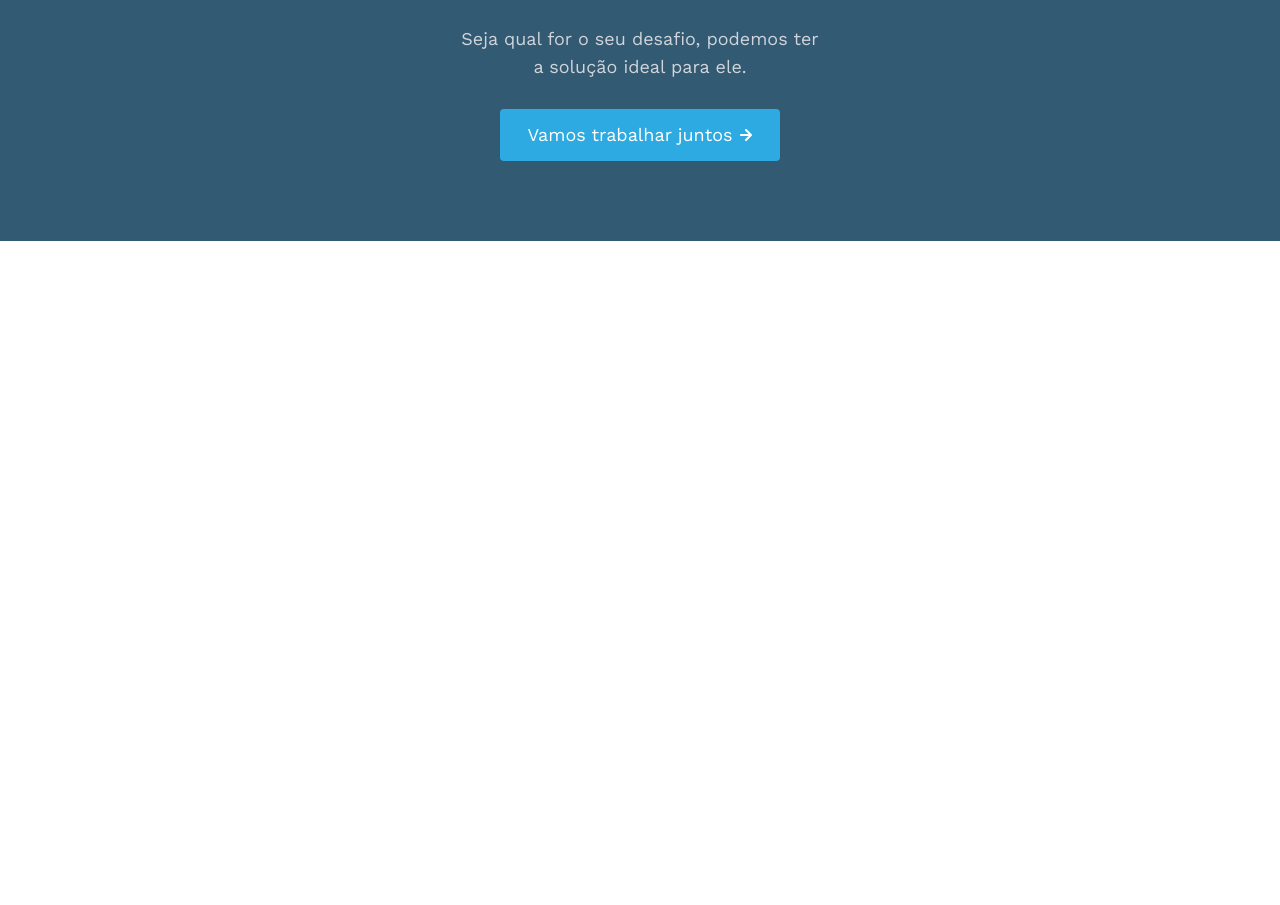
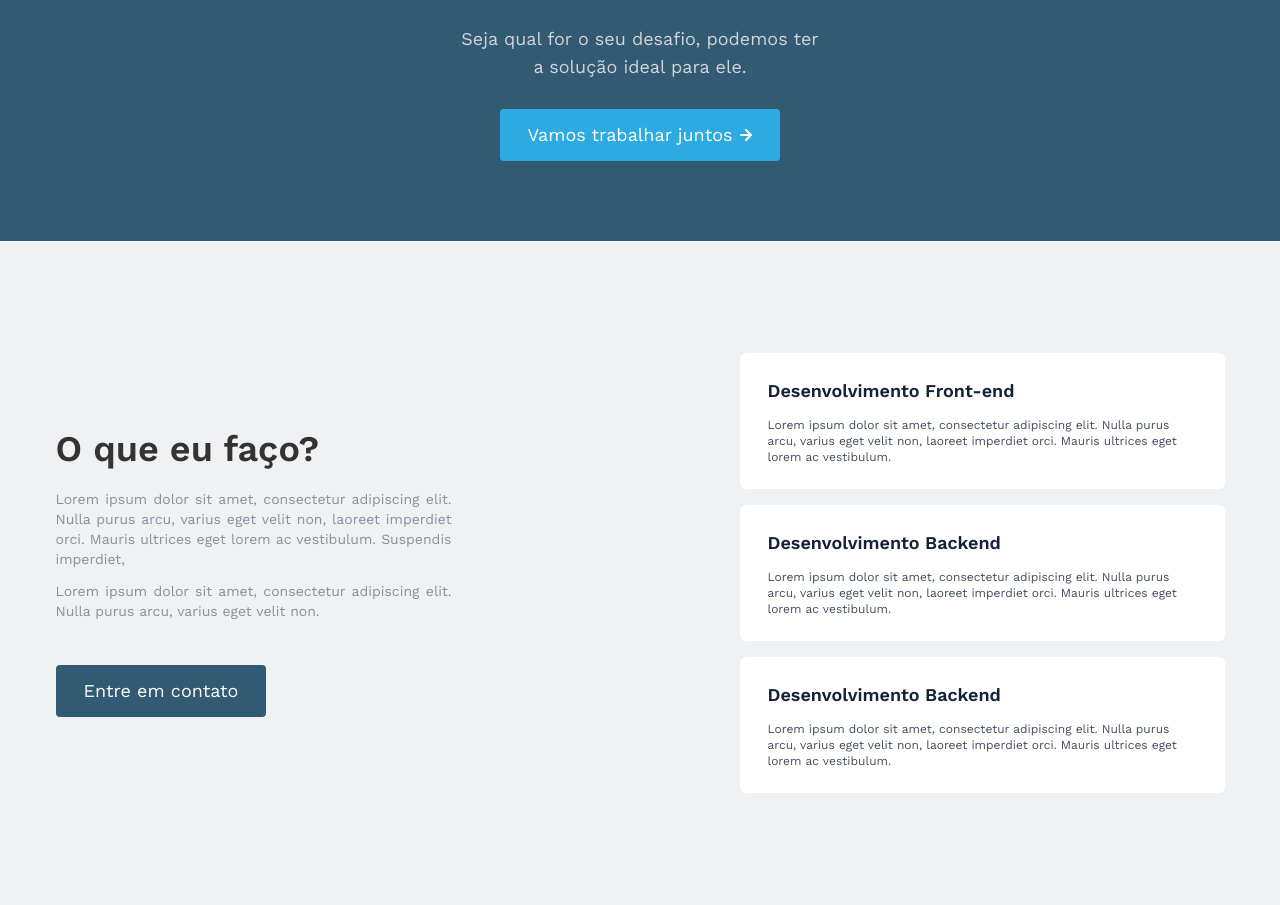
Before and after one commit to alvaronetobsb/nt-solucoes, a website: page index.html in a window 1280 px wide. Shown: the part 2023-2928 px from the top of the page. Before the commit the page ends 2264 px from the top, so only its background shows below. Drawn offline with nearby package versions, Linux system fonts and the light colour scheme.

Commit message:
Seção: o que eu faço

```diff
--- a/index.html
+++ b/index.html
@@ -379,6 +379,48 @@
           <img src="./src/assets/images/icons/Arrows/Vectorseta-direita.svg" alt="Seta para direita" class="w-1.5 sm:w-2 photo:w-3"/>
         </button>
       </section>
+
+      <!-- Seção "O que eu faço" -->
+      <section id="features" class="w-full bg-color-gray">
+
+        <div class="flex flex-col photo:flex-row items-center justify-center py-28 gap-16 photo:gap-72 mx-8">
+          <!-- O que eu faço   -->
+          <div class="flex flex-col items-start gap-11 w-[340px] sm:w-[396px]">
+              <div class="flex flex-col gap-5">
+                <h2 class="text-text-color-nav text-2xl photo:text-4xl font-semibold leading-10">O que eu faço?</h2>
+
+                <div class="flex flex-col gap-3 text-text-color-tertiary text-xs sm:text-sm text-justify">
+                  <p class="">Lorem ipsum dolor sit amet, consectetur adipiscing elit. Nulla purus arcu, varius eget velit non, laoreet imperdiet orci. Mauris ultrices eget lorem ac vestibulum. Suspendis imperdiet,</p>
+                  <p>Lorem ipsum dolor sit amet, consectetur adipiscing elit. Nulla purus arcu, varius eget velit non.</p>
+                </div>
+              </div>
+
+              <button class="px-3 py-1 rounded bg-color-primary-blue hover:bg-color-tertiary-blue text-white text-[10px] border-none sm:text-sm sm:px-5 sm:py-2 lg:text-lg lg:px-7 lg:py-3">
+                    Entre em contato
+              </button>
+          </div>
+
+            <!-- Cards -->
+            <div class="flex flex-col items-start gap-4 w-[340px] sm:w-[485px]">
+              <div class="flex flex-col p-6 gap-3 items-start rounded-md bg-white shadow-cards border-l-4 border-transparent hover:border-l-4 hover:border-color-tertiary-blue">
+                <p class="text-text-color-primary text-lg font-semibold">Desenvolvimento Front-end </p>
+                <p class="text-text-color-quarter text-xs leading-4">Lorem ipsum dolor sit amet, consectetur adipiscing elit. Nulla purus arcu, varius eget velit non, laoreet imperdiet orci. Mauris ultrices eget lorem ac vestibulum. </p>
+
+              </div>
+
+              <div class="flex flex-col p-6 gap-3 items-start rounded-md bg-white shadow-cards border-l-4 border-transparent hover:border-l-4 hover:border-color-tertiary-blue">
+                <p class="text-text-color-primary text-lg font-semibold">Desenvolvimento Backend </p>
+                <p class="text-text-color-quarter text-xs leading-4">Lorem ipsum dolor sit amet, consectetur adipiscing elit. Nulla purus arcu, varius eget velit non, laoreet imperdiet orci. Mauris ultrices eget lorem ac vestibulum. </p>
+              </div>
+
+              <div class="flex flex-col p-6 gap-3 items-start rounded-md bg-white shadow-cards border-l-4 border-transparent hover:border-l-4 hover:border-color-tertiary-blue">
+                <p class="text-text-color-primary text-lg font-semibold">Desenvolvimento Backend </p>
+                <p class="text-text-color-quarter text-xs leading-4">Lorem ipsum dolor sit amet, consectetur adipiscing elit. Nulla purus arcu, varius eget velit non, laoreet imperdiet orci. Mauris ultrices eget lorem ac vestibulum. </p>
+              </div>
+            </div>
+
+        </div>
+      </section>
     </main>
   </body>
 </html>
--- a/tailwind.config.js
+++ b/tailwind.config.js
@@ -10,6 +10,7 @@ module.exports = {
       boxShadow: {
         header: "0px 4px 4px 0px rgba(0, 0, 0, 0.25);",
         about: "0px 27px 78.75px 0px rgba(43, 56, 76, 0.10);",
+        cards: "box-shadow: 0px 23.963px 71.889px 0px rgba(28, 25, 25, 0.16);",
       },
       colors: {
         "color-white": "#fff",
```
Also changed, not shown: src/output.css.
